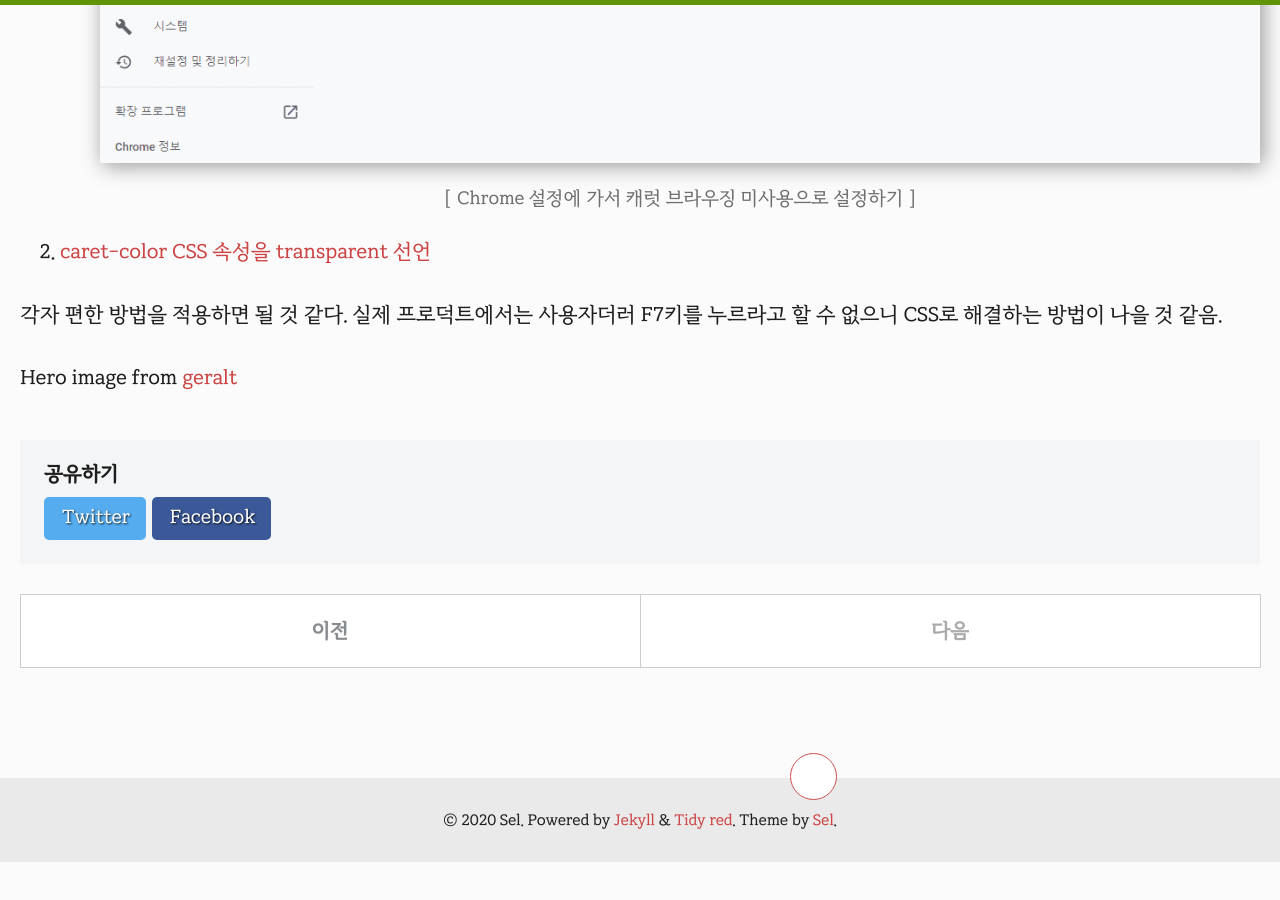
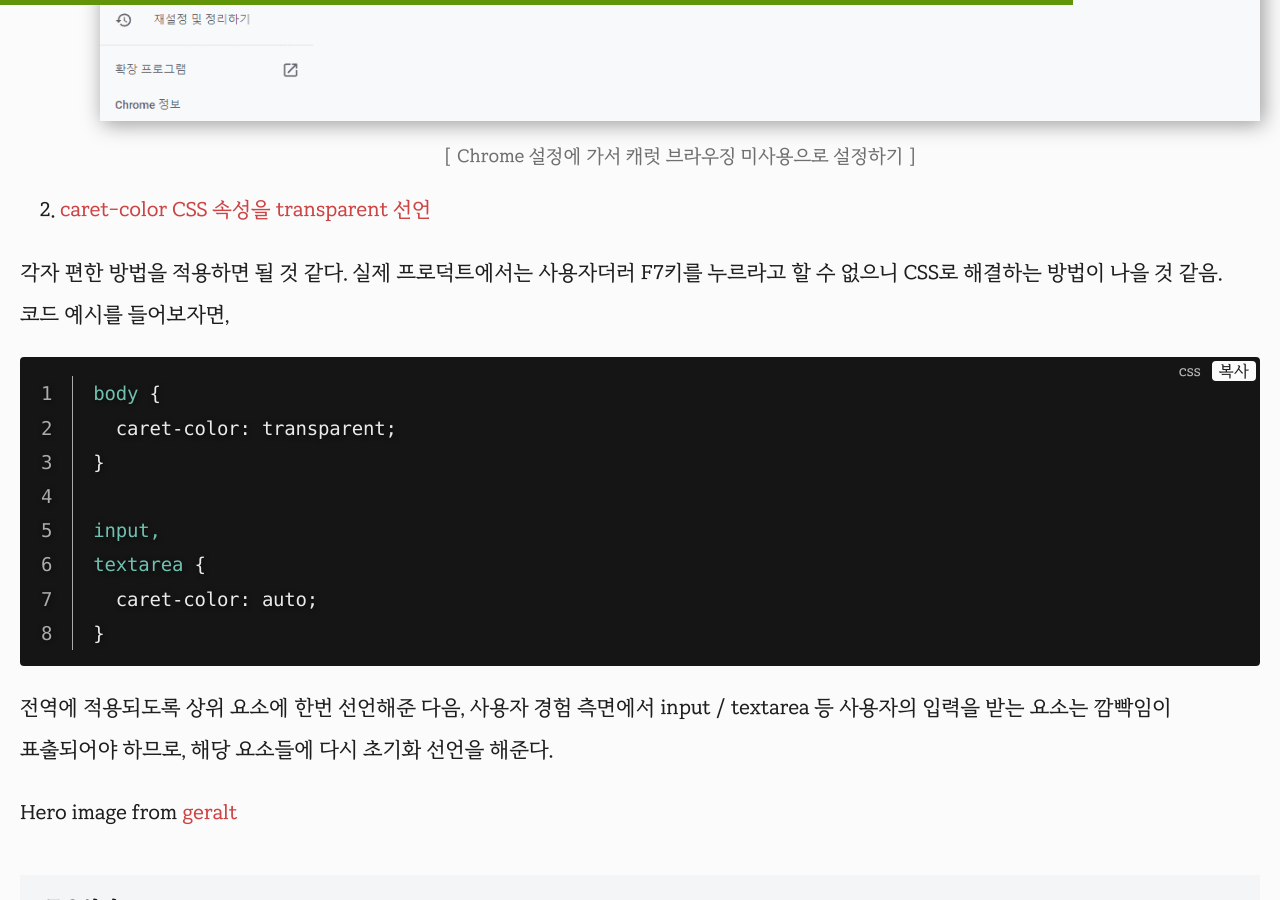
Before and after one commit to selosele/selosele.github.io, a Jekyll site: the page built from _posts/2021-11-01-chrome-caret-browsing.md, in a window 1280 px wide and 900 px high, scrolled down 2049 px. Built offline with Jekyll 4.4.1, drawn with Linux system fonts in a browser that asks for light colours; comment, search, counter and statistics services are not loaded; a style sheet for code colours, icons or effects is not loaded; before the commit the page ends 2911 px from its top, so only the background shows below that; some of the changed text lies outside the part shown.

Commit message:
포스트 수정

````diff
--- a/_posts/2021-11-01-chrome-caret-browsing.md
+++ b/_posts/2021-11-01-chrome-caret-browsing.md
@@ -34,4 +34,17 @@ Chrome 브라우저에서 텍스트를 클릭하면 깜빡이는 현상이 최
     *Chrome 설정에 가서 캐럿 브라우징 미사용으로 설정하기*
 2. [caret-color CSS 속성을 transparent 선언](https://developer.mozilla.org/en-US/docs/Web/CSS/caret-color){:target="_blank"}
 
-각자 편한 방법을 적용하면 될 것 같다. 실제 프로덕트에서는 사용자더러 F7키를 누르라고 할 수 없으니 CSS로 해결하는 방법이 나을 것 같음.
+각자 편한 방법을 적용하면 될 것 같다. 실제 프로덕트에서는 사용자더러 F7키를 누르라고 할 수 없으니 CSS로 해결하는 방법이 나을 것 같음. 코드 예시를 들어보자면,
+
+```css
+body {
+  caret-color: transparent;
+}
+
+input,
+textarea {
+  caret-color: auto;
+}
+```
+
+전역에 적용되도록 상위 요소에 한번 선언해준 다음, 사용자 경험 측면에서 input / textarea 등 사용자의 입력을 받는 요소는 깜빡임이 표출되어야 하므로, 해당 요소들에 다시 초기화 선언을 해준다.
````
Also changed, not shown: other parts of _posts/2021-11-01-chrome-caret-browsing.md (+1 -1 lines), _posts/2021-04-18-how-to-resolve-mysql-error-on-nodejs.md (+4 -2 lines), _posts/2021-05-30-create-publishing-template-made-with-nodejs.md (+2 -2 lines), _posts/2021-10-20-development-blog-project.md (+1 -0 lines).
